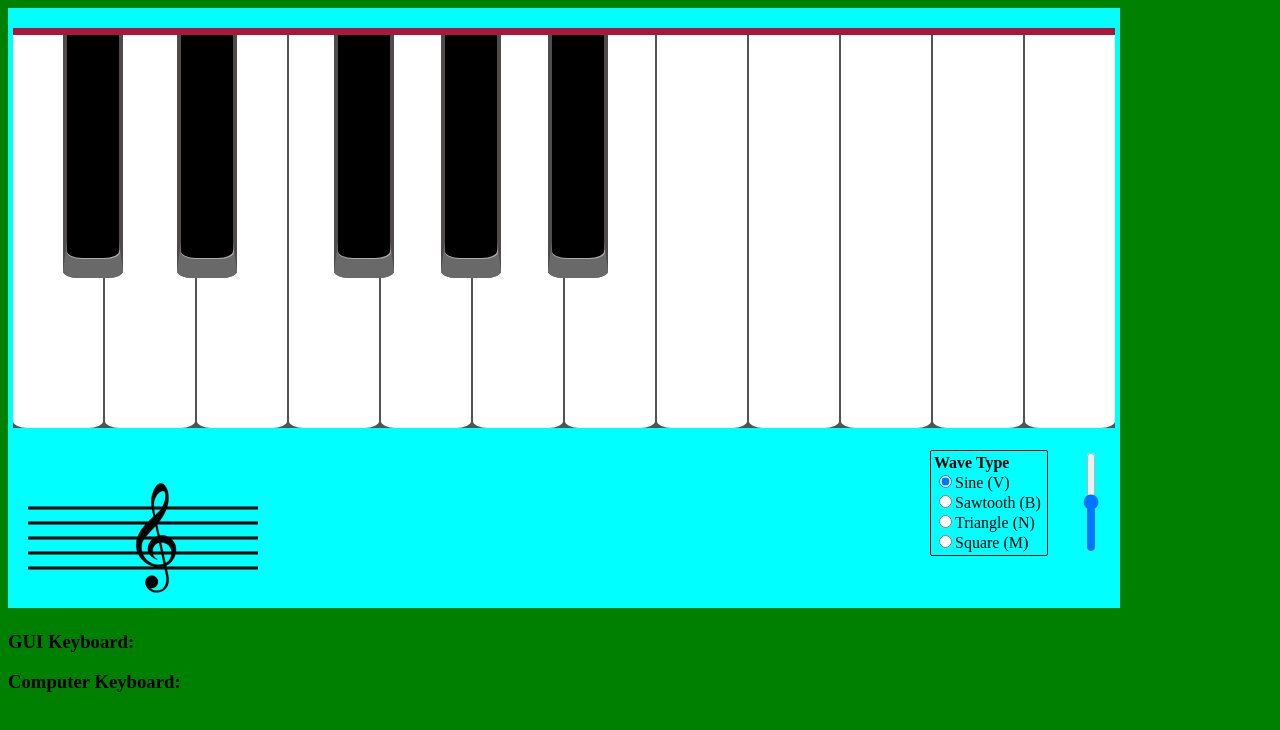
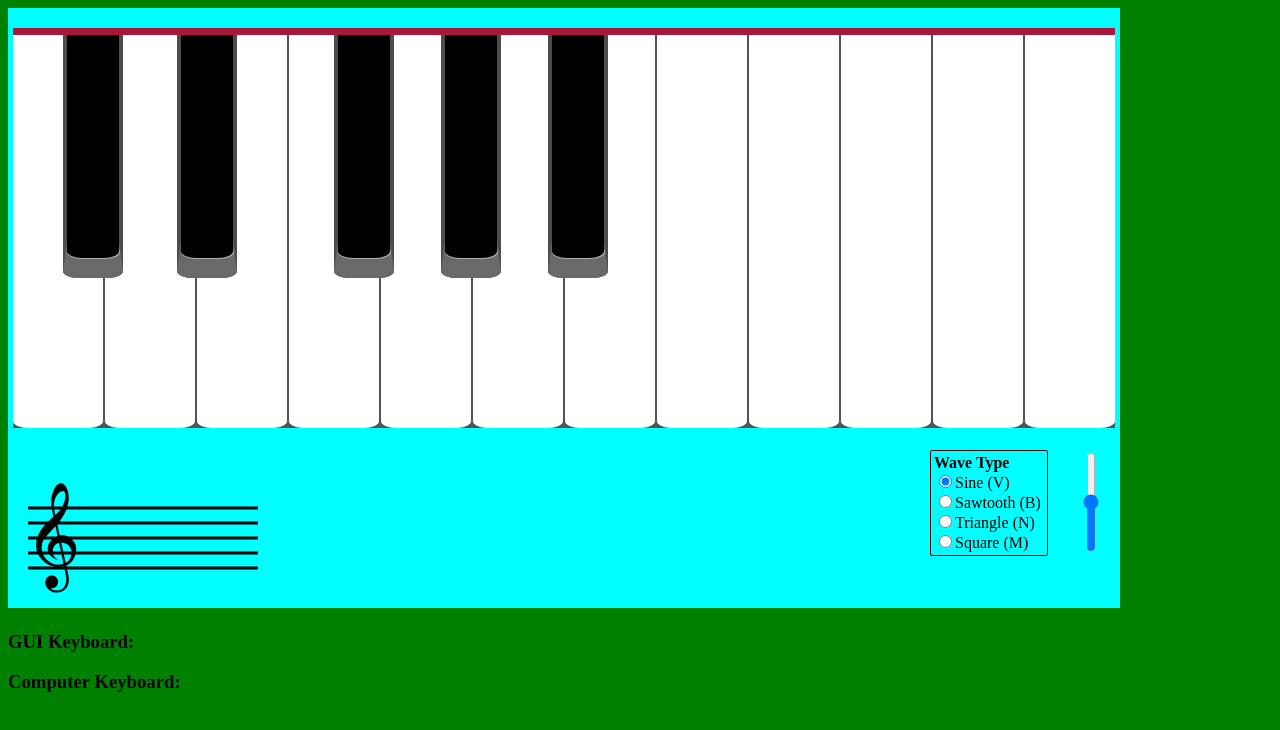
Before and after one commit to abonello/mySynthesizer, a plain HTML site: page index.html in a window 1280 px wide. Drawn offline with nearby package versions, Linux system fonts and the light colour scheme.

Commit message:
Moved Treble Clef to fit resized stave.

```diff
--- a/index.html
+++ b/index.html
@@ -74,7 +74,7 @@
             <line id="line1" x1="20" y1="560" x2="250" y2="560" stroke="black" stroke-width="3px" />
         </g>
 
-        <g id="trebleClef3" transform="translate(70,465) scale(1.7)">
+        <g id="trebleClef3" transform="translate(-30,465) scale(1.7)">
                 <path
                 style="fill:black;fill-rule:nonzero;stroke:black;stroke-width:0.1;stroke-linecap:butt;stroke-linejoin:miter;stroke-miterlimit:4;stroke-dasharray:none;stroke-opacity:1;fill-opacity:1"
                 d="M 39.638014,63.891442 C 39.246174,65.983409 41.499606,70.115061 45.890584,70.256984 C 51.19892,70.428558 54.590321,66.367906 53.010333,59.740875 L 45.086538,23.171517 C 44.143281,18.81826 44.851281,16.457097 45.354941,15.049945 C 46.698676,11.295749 50.055822,9.7473042 50.873134,10.949208 C 51.339763,11.635413 52.468042,14.844006 49.256275,20.590821 C 46.751378,25.072835 35.096985,30.950138 34.2417,41.468011 C 33.501282,50.614249 43.075689,57.369301 51.339266,54.71374 C 56.825686,52.950639 59.653965,44.62402 56.258057,40.328987 C 47.29624,28.994371 32.923702,46.341263 46.846564,51.0935 C 45.332604,49.90238 44.300646,48.980054 44.1085,47.852721 C 42.237755,36.876941 58.741182,39.774741 54.294493,50.18735 C 52.466001,54.469045 45.080341,55.297323 40.874269,51.477433 C 37.350853,48.277521 35.787387,42.113231 39.708327,37.687888 C 45.018831,31.694223 51.288782,26.31366 52.954064,18.108736 C 54.923313,8.4061491 48.493821,0.84188926 44.429027,10.385835 C 43.065093,13.588288 42.557016,16.803074 43.863006,22.963534 L 51.780549,60.311215 C 52.347386,62.985028 51.967911,66.664419 49.472374,68.355474 C 48.236187,69.193154 43.861784,69.769668 42.791575,67.770092"
```
